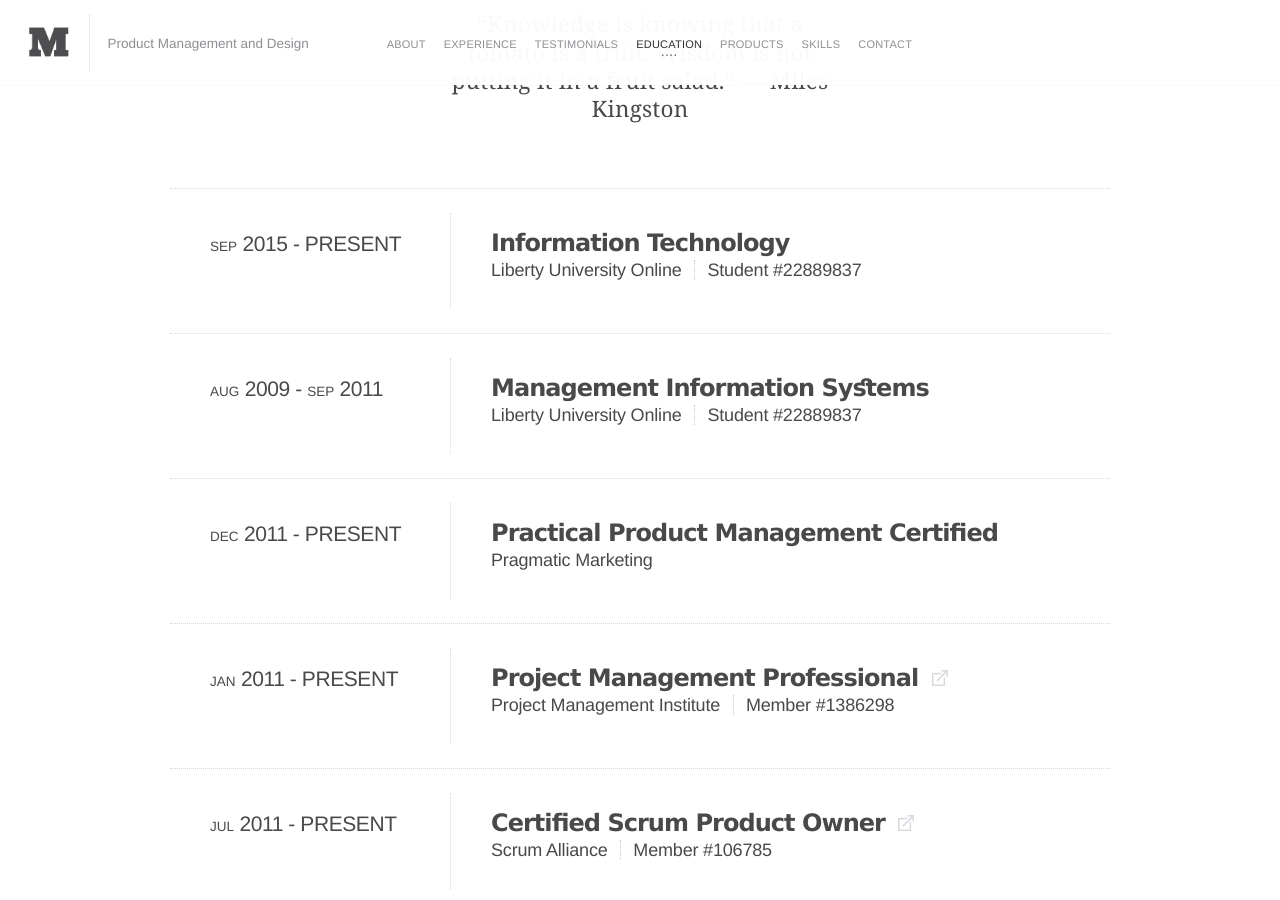
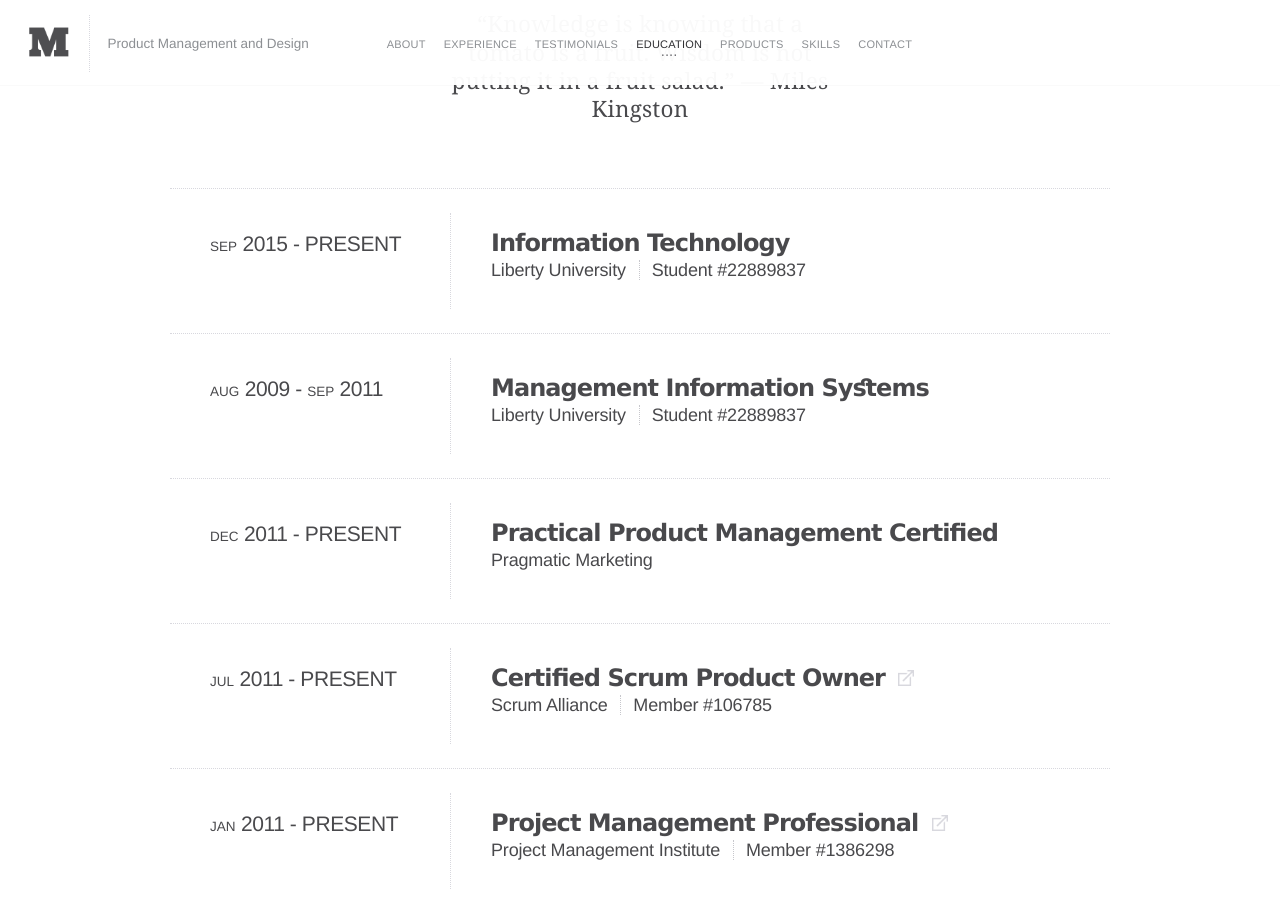
Before and after one commit to caleorourke/unveil, a Jekyll site: the page built from index.html, in a window 1280 px wide and 900 px high, scrolled down 3704 px. Built offline with Jekyll 4.4.1, drawn with Linux system fonts in a browser that asks for light colours; some of the changed text lies outside the part shown.

Commit message:
reorder certificates

```diff
--- a/_includes/sections/education.html
+++ b/_includes/sections/education.html
@@ -16,7 +16,7 @@
           <div class="tab-date"><span>Sep</span> 2015 - PRESENT</div>
           <div class="tab-content">
             <h4>Information Technology</h4>
-            <h5>Liberty University Online <span class="tab-content-membership"> Student #{{site.data.membership.liberty}}</span></h5>
+            <h5>Liberty University <span class="tab-content-membership"> Student #{{site.data.membership.liberty}}</span></h5>
             <div class="tab-collapsed">
               <p>Gaining knowledge in the fields of digital imaging, graphic design, programming, and enterprise technology. Studies include security, web and software development, integration, networking, and design.</p>
             </div>
@@ -27,7 +27,7 @@
           <div class="tab-date"><span>Aug</span> 2009 - <span>Sep</span> 2011</div>
           <div class="tab-content">
             <h4>Management Information Systems</h4>
-            <h5>Liberty University Online <span class="tab-content-membership"> Student #{{site.data.membership.liberty}}</span></h5>
+            <h5>Liberty University <span class="tab-content-membership"> Student #{{site.data.membership.liberty}}</span></h5>
             <div class="tab-collapsed">
               <p>Delved into the core foundations of technology, business application software, current programming languages, and the management of developmental cycles in business environments.</p>
             </div>
@@ -40,19 +40,7 @@
             <h4>Practical Product Management Certified</h4>
             <h5>Pragmatic Marketing</h5>
             <div class="tab-collapsed">
-              <p>Certified in the principles of Practical Product Management, including how to utilize the Pragmatic Marketing Framework as a standard language for product teams and the key activities necessary to bring profitable, problem-oriented products to market. Other completed courses include "Product Roadmapping" and "Requirements That Work".</p>
-            </div>
-          </div>
-        </div>
-        <div class="tab is-closed">
-          <div class="tab-arrow-down"></div>
-          <div class="tab-date"><span>Jan</span> 2011 - Present</div>
-          <div class="tab-content">
-            <h4>Project Management Professional <a href="//www.pmi.org/certification/project-management-professional-pmp.aspx" target="_blank"><img class="img-arrow" src="{{page.baseurl}}public/img/arrow-right-grey2.png"></a></h4>
-            <h5>Project Management Institute <span class="tab-content-membership"> Member #{{site.data.membership.pmp}}</span></h5>
-            <div class="tab-collapsed">
-              <p>Successfully completed the most industry-recognized certification for project managers. Signifies I speak and understand the global language of project management. Adaptable to working in virtually any industry, with any methodology, and any location.</p>
-              <p><a href="{{page.baseurl}}public/docs/Michael-ORourke-PMP.pdf" target="_blank">View Certificate <i class="fa fa-external-link"></i></a></p>
+              <p>Certified in the principles of Practical Product Management, including how to utilize the Pragmatic Marketing Framework as a standard language for product teams and the key activities necessary to bring profitable, problem-oriented products to market. Completed additional courses include "Product Roadmapping" and "Requirements That Work".</p>
             </div>
           </div>
         </div>
@@ -70,13 +58,13 @@
         </div>
         <div class="tab is-closed">
           <div class="tab-arrow-down"></div>
-          <div class="tab-date"><span>Sep</span> 2011 - Present</div>
+          <div class="tab-date"><span>Jan</span> 2011 - Present</div>
           <div class="tab-content">
-            <h4>Certified Scrum Professional <a href="//www.scrumalliance.org/certifications/practitioners/csp-certification" target="_blank"><img class="img-arrow" src="{{page.baseurl}}public/img/arrow-right-grey2.png"></a></h4>
-            <h5>Scrum Alliance <span class="tab-content-membership"> Member #{{site.data.membership.scrum}}</span></h5>
+            <h4>Project Management Professional <a href="//www.pmi.org/certification/project-management-professional-pmp.aspx" target="_blank"><img class="img-arrow" src="{{page.baseurl}}public/img/arrow-right-grey2.png"></a></h4>
+            <h5>Project Management Institute <span class="tab-content-membership"> Member #{{site.data.membership.pmp}}</span></h5>
             <div class="tab-collapsed">
-              <p>Successfully demonstrated experience, training, and proven knowledge in the art of Scrum. Expert in improving how Scrum and other Agile methods are implemented for any type of project.</p>
-              <p><a href="{{page.baseurl}}public/docs/Michael-ORourke-CSP.pdf" target="_blank">View Certificate <i class="fa fa-external-link"></i></a></p>
+              <p>Successfully completed the most industry-recognized certification for project management. Signifies I speak and understand the global language of project management. Adaptable to working in virtually any industry, with any methodology, and any location.</p>
+              <p><a href="{{page.baseurl}}public/docs/Michael-ORourke-PMP.pdf" target="_blank">View Certificate <i class="fa fa-external-link"></i></a></p>
             </div>
           </div>
         </div>
@@ -89,6 +77,18 @@
             <div class="tab-collapsed">
               <p>Aquired skills to help project teams properly use Scrum, thereby increasing the likelihood of any project's overall success. Firmly understand Scrum values, practices, applications, and attained a level of knowledge and expertise above and beyond typical project managers.</p>
               <p><a href="{{page.baseurl}}public/docs/Michael-ORourke-CSM.pdf" target="_blank">View Certificate <i class="fa fa-external-link"></i></a><br></p>
+            </div>
+          </div>
+        </div>
+        <div class="tab is-closed">
+          <div class="tab-arrow-down"></div>
+          <div class="tab-date"><span>Sep</span> 2011 - Present</div>
+          <div class="tab-content">
+            <h4>Certified Scrum Professional <a href="//www.scrumalliance.org/certifications/practitioners/csp-certification" target="_blank"><img class="img-arrow" src="{{page.baseurl}}public/img/arrow-right-grey2.png"></a></h4>
+            <h5>Scrum Alliance <span class="tab-content-membership"> Member #{{site.data.membership.scrum}}</span></h5>
+            <div class="tab-collapsed">
+              <p>Successfully demonstrated experience, training, and proven knowledge in the art of Scrum. Expert in improving how Scrum and other Agile methods are implemented for any type of project.</p>
+              <p><a href="{{page.baseurl}}public/docs/Michael-ORourke-CSP.pdf" target="_blank">View Certificate <i class="fa fa-external-link"></i></a></p>
             </div>
           </div>
         </div>
```
